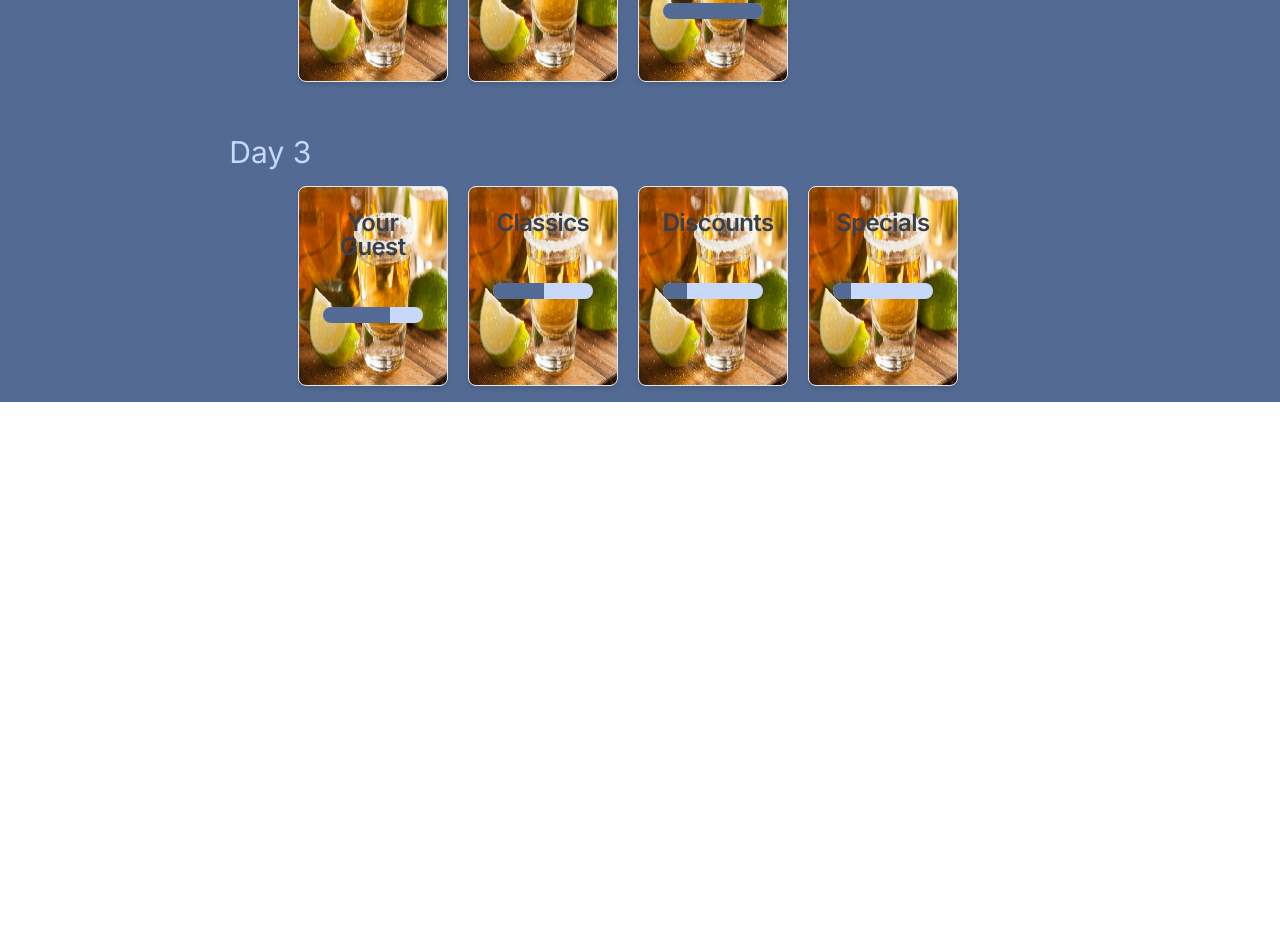
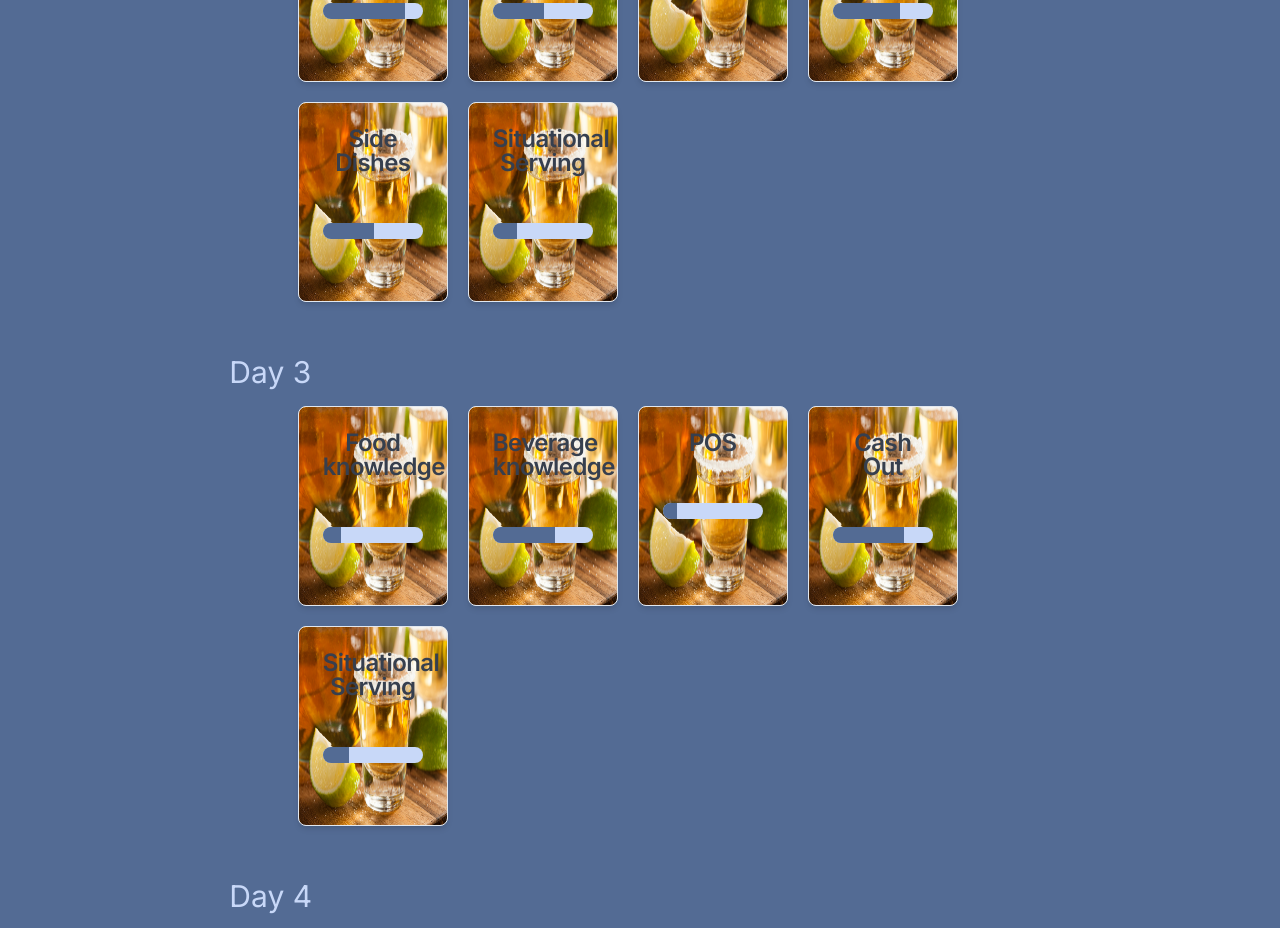
Before and after one commit to Pmacdon15/trainingapptest, a Next.js app: page /training/1 in a window 1280 px wide. Shown: the part 1400-2328 px from the top of the page. Before the commit the page ends 1802 px from the top, so only its background shows below. Built offline with nearby package versions, Linux system fonts and the light colour scheme.

Commit message:
changed course names

```diff
--- a/src/app/training/[email]/page.tsx
+++ b/src/app/training/[email]/page.tsx
@@ -1,15 +1,18 @@
 // import {TrainingPageCard} from "@/components/ui/trainingPageCard"
 import TrainingDayCardSection from "@/components/ui/trainingDayCardSection";
-export default function Page({params}: { params:{ email: string }}) {
+export default function Page({ params }: { params: { email: string } }) {
     const classData = {
         1: {
-            courseNames: [ "Starters", "Entrees", "Desserts"],
+            courseNames: ["Tour", "WHMIS", "Food knowledge", "Beverage knowledge", "Specials", "POS", "Serving"],
         },
         2: {
-            courseNames: ["On Tap","Mock Tails", "Cocktails", "Wine", "Canned", "Bottled", "New Daily" ],
+            courseNames: ["Food knowledge", "Beverage knowledge", "POS", "Bar Spirits", "Side Dishes", "Situational Serving"],
         },
         3: {
-            courseNames: ["Your Guest","Classics", "Discounts", "Specials"],
+            courseNames: ["Food knowledge", "Beverage knowledge", "POS", "Cash Out", "Situational Serving"],
+        },
+        4: {
+            courseNames: ["Food knowledge", "Beverage knowledge", "Situational Serving"],
         },
     } as any;
     //TODO: Replace with actual data using server actions, adjust code as needed
@@ -34,10 +37,7 @@ export default function Page({params}: { params:{ email: string }}) {
                     coursesData={data}
                 />
             ))}
-            {/* <TrainingDayCardSection day={1} email="example@example.com" userProgressData={{}} />
-            <TrainingDayCardSection day={2} email="example.com" userProgressData={{}} /> */}
 
-            {/* <TrainingPageCard /> */}
         </div>
     );
 };
```
